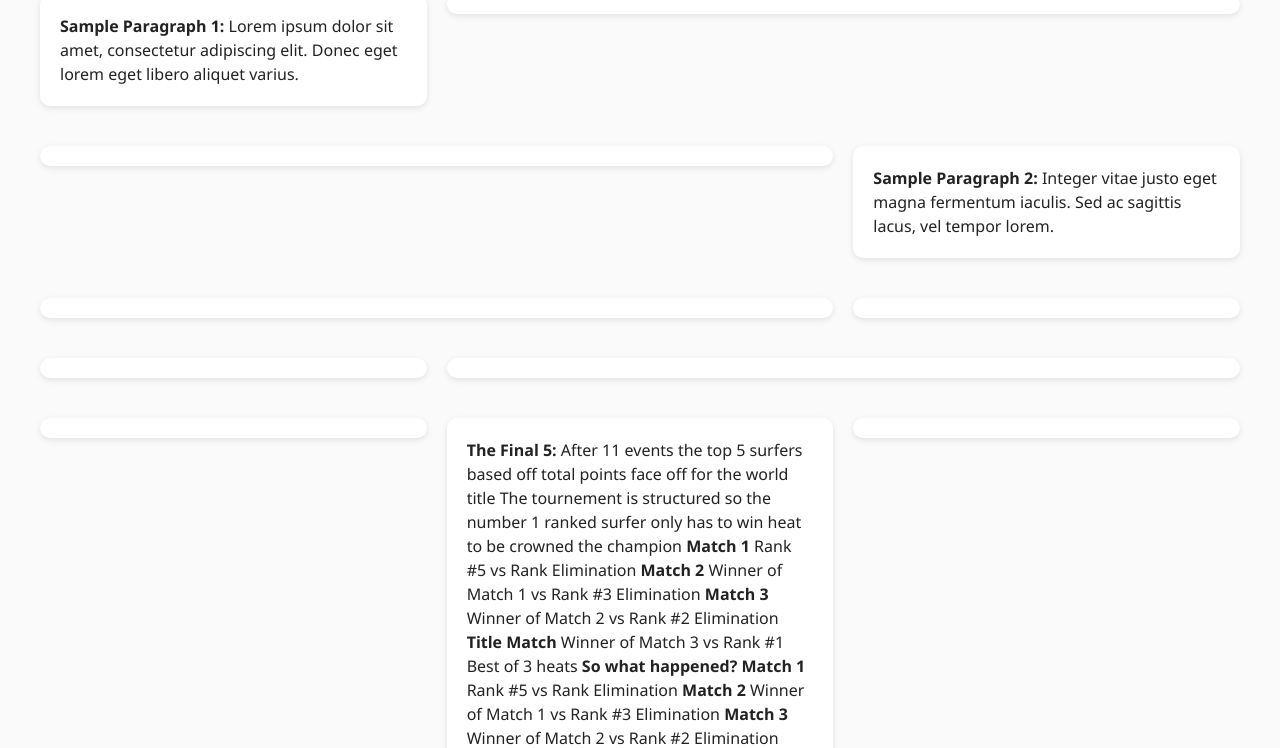
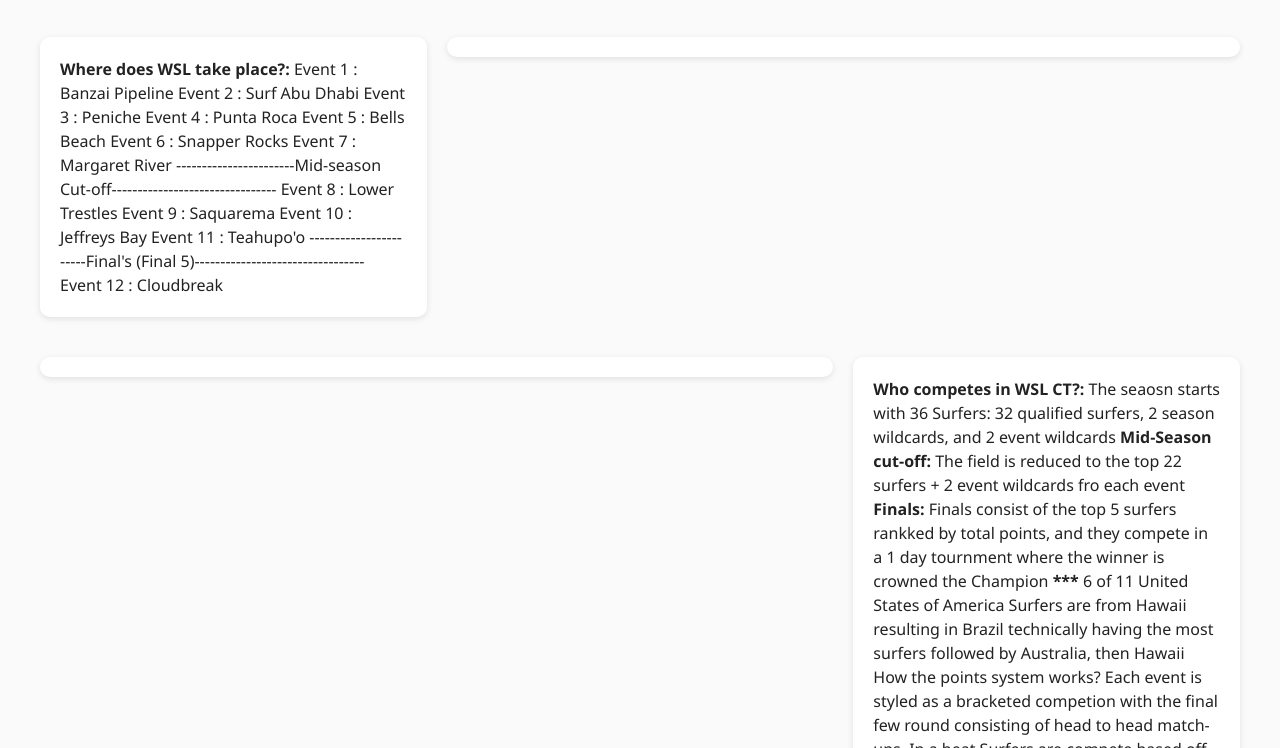
Before and after one commit to Lachlan-Casey/Assignment2, a plain HTML site: page index.html in a window 1280 px wide. Shown: the part 150-898 px from the top of the page. Drawn offline with Linux system fonts and the light colour scheme; a script that the page names is missing.

Commit message:
Update index.html
more text

```diff
--- a/index.html
+++ b/index.html
@@ -78,12 +78,27 @@
 </head>
 
 <body>
-  <h1>WSL 2025 – Interactive Storyboard (Responsive)</h1>
+  <h1>WORLD SURF LEAGUE (WSL) CHAMPIONSHIP TOUR (CT) 2025 Data Visulisation</h1>
 
   <!-- Row 1: 1/3 text, 2/3 plot -->
   <div class="row">
     <div class="text col-1">
-      <p><strong>Sample Paragraph 1:</strong> Lorem ipsum dolor sit amet, consectetur adipiscing elit. Donec eget lorem eget libero aliquet varius.</p>
+      <p><strong>Where does WSL take place?:</strong>
+      Event 1 : Banzai Pipeline
+      Event 2 : Surf Abu Dhabi
+      Event 3 : Peniche
+      Event 4 : Punta Roca
+      Event 5 : Bells Beach
+      Event 6 : Snapper Rocks
+      Event 7 : Margaret River
+      -----------------------Mid-season Cut-off--------------------------------
+      Event 8 : Lower Trestles
+      Event 9 : Saquarema
+      Event 10 : Jeffreys Bay
+      Event 11 : Teahupo'o
+      -----------------------Final's (Final 5)---------------------------------
+      Event 12 : Cloudbreak
+      </p>
     </div>
     <div class="plot col-2" id="plot1"></div>
   </div>
@@ -92,7 +107,28 @@
   <div class="row">
     <div class="plot col-2" id="plot2"></div>
     <div class="text col-1">
-      <p><strong>Sample Paragraph 2:</strong> Integer vitae justo eget magna fermentum iaculis. Sed ac sagittis lacus, vel tempor lorem.</p>
+      <p><strong>Who competes in WSL CT?:</strong> The seaosn starts with 36 Surfers:
+      32 qualified surfers, 2 season wildcards, and 2 event wildcards
+
+      <strong>Mid-Season cut-off:</strong>
+      The field is reduced to the top 22 surfers + 2 event wildcards fro each event
+
+      <strong>Finals:</strong>
+      Finals consist of the top 5 surfers rankked by total points, and they compete in a 1 day tournment where the winner is crowned the Champion
+
+      <strong> ***</strong> 6 of 11 United States of America Surfers are from Hawaii resulting in Brazil technically having the most surfers followed by Australia, then Hawaii
+
+      How the points system works?
+      Each event is styled as a bracketed competion with the final few round consisting of head to head match-ups. In a heat Surfers are compete based off
+      the combined score of their top 2 waves which are judged from 0-10
+      Judging scale:
+      [0.0 — 1.9: Poor]
+      [2.0 — 4.9: Fair]
+      [5.0 — 6.4: Good]
+      [6.5 — 7.9: Very Good]
+      [8.0 — 10.0: Excellent]
+      Surfers can ride up to 10 waves and must abide to priorty and interference rules or points get deducted from their score.
+      </p>
     </div>
   </div>
 
```
